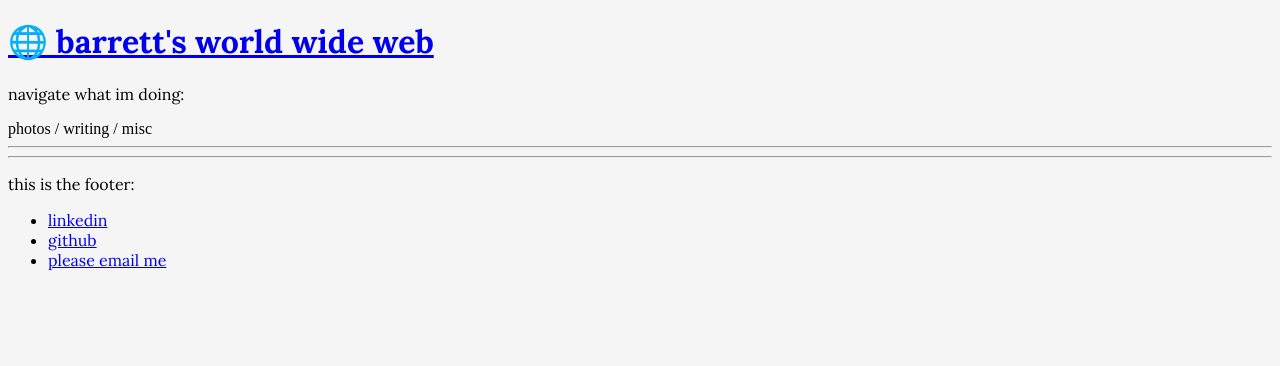
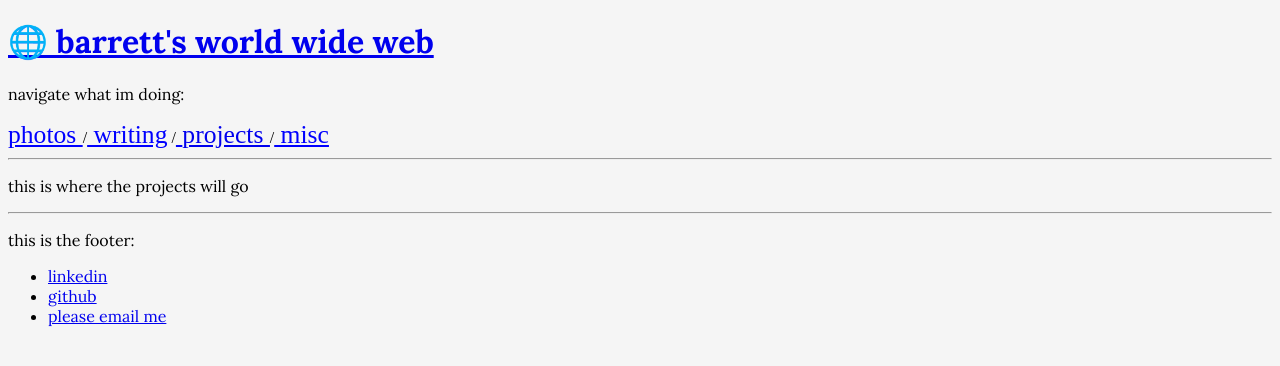
Before and after one commit to barrettk8090/barretts-world-wide-web, a React (Vite) app: page /projects in a window 1280 px wide. Shown: the top 366 px of the page. Built offline with nearby package versions, Linux system fonts and the light colour scheme.

Commit message:
nav, wip pages

```diff
--- a/src/App.css
+++ b/src/App.css
@@ -13,3 +13,10 @@ body {
 h1, h2, h3, h4, h5, h6, p, li {
     font-family: "Lora";
 }
+
+
+.nav-item-top{
+    font-size:1.6rem;
+    text-decoration: underline;
+    color:blue;
+}
--- a/src/App.tsx
+++ b/src/App.tsx
@@ -10,8 +10,11 @@ import {
 
 import './App.css'
 import Photos from './pages/Photos/Photos';
+import Photography from './pages/Photography/Photography';
 import Fiction from './pages/Fiction/Fiction';
 import PersonalBlog from './pages/PersonalBlog/PersonalBlog';
+import DevContent from './pages/Dev-Content/DevContent';
+import Projects from './pages/Projects/Projects';
 import Learning from './pages/Learning/Learning';
 import Watching from './pages/Watching/Watching';
 import Reading from './pages/Reading/Reading';
@@ -31,11 +34,20 @@ function App() {
           path="/camera-roll"
           element={<Photos/>}/>
         <Route
+          path="/photography"
+          element={<Photography/>}/>
+        <Route
+          path="/blog"
+          element={<PersonalBlog/>}/>
+        <Route
           path="/fiction"
           element={<Fiction/>}/>
         <Route
-          path="/blog"
-          element={<PersonalBlog/>}/>
+        path="/dev-content"
+        element={<DevContent/>}/>
+        <Route
+          path="/projects"
+          element={<Projects/>}/>
         <Route
           path="/learning"
           element={<Learning/>}/>
--- a/src/components/Navbar.tsx
+++ b/src/components/Navbar.tsx
@@ -42,14 +42,14 @@ export default function Navbar(){
             <p>navigate what im doing:</p>
             <div>
 
-                <span onClick={() => togglePhotoMenu()}>photos </span>
-            /
-                <span onClick={() => toggleWritingMenu()}> writing</span> /
-                <span onClick={() => toggleMiscMenu()}> misc</span>
+                <span className="nav-item-top" onClick={() => togglePhotoMenu()}>photos </span> /
+                <span className="nav-item-top"  onClick={() => toggleWritingMenu()}> writing</span> /
+                <span className="nav-item-top"> <Link to="/projects">projects </Link></span> /
+                <span className="nav-item-top"  onClick={() => toggleMiscMenu()}> misc</span>
 
                 { openPhotos ?
                     <ul>
-                            <li><Link to="/photos">photography</Link></li>
+                            <li><Link to="/photography">photography</Link></li>
                             <li><Link to="/camera-roll">camera roll</Link></li>
                     </ul> : <></>
                 }
@@ -59,7 +59,7 @@ export default function Navbar(){
                         <ul>
                             <li><Link to="/blog">blog</Link></li>
                             <li><Link to="/fiction">fiction</Link></li>
-                            <li>developer content</li>
+                            <li><Link to="/dev-content">developer content</Link></li>
                             <li><a href="https://github.com/barrettk8090">code</a></li>
                         </ul> : <></>
                 }
--- /dev/null
+++ b/src/pages/Dev-Content/DevContent.tsx
@@ -0,0 +1,10 @@
+export default function DevContent(){
+
+    return(
+        <div>
+            <ul>
+                <li>dev content 1</li>
+            </ul>
+        </div>
+    )
+}
--- /dev/null
+++ b/src/pages/Photography/Photography.tsx
@@ -0,0 +1,8 @@
+export default function Photography(){
+
+    return (
+        <div>
+            <p>this is the pro photography page</p>
+        </div>
+    )
+}
--- /dev/null
+++ b/src/pages/Projects/Projects.tsx
@@ -0,0 +1,8 @@
+export default function Projects(){
+
+    return(
+        <div>
+            <p>this is where the projects will go</p>
+        </div>
+    )
+}
```
Also changed, not shown: src/pages/Dev-Content/DevContent.css (added), src/pages/Photography/Photography.css (added), src/pages/Projects/Projects.css (added).
